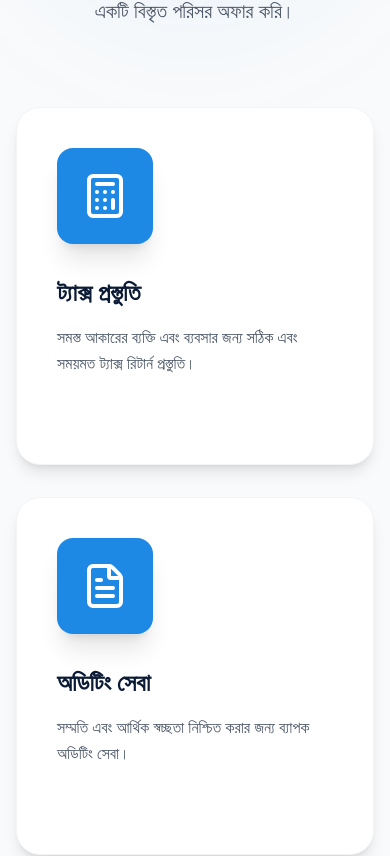
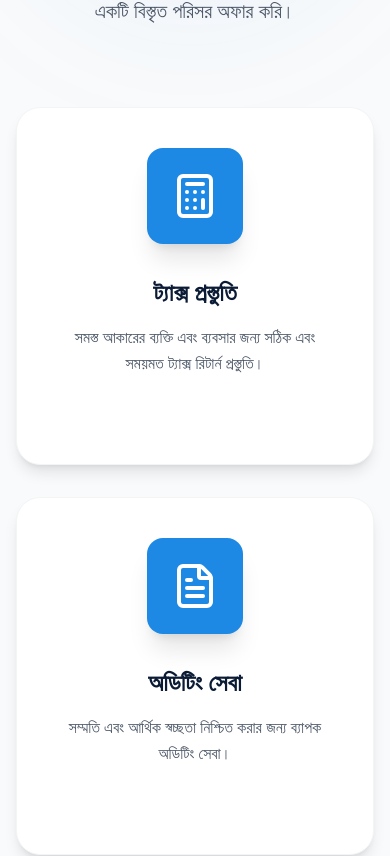
Before and after one commit to animeshkarmitun/anchorpoint-advising-website, a Next.js app: page / in a window 390 px wide. Shown: the part 2588-3444 px from the top of the page. Built offline with nearby package versions, Linux system fonts and the light colour scheme.

Commit message:
style: center service cards content on mobile view

```diff
--- a/src/components/Services.tsx
+++ b/src/components/Services.tsx
@@ -106,9 +106,9 @@ export default function Services() {
 
 
                             {/* Content */}
-                            <div className="relative z-10">
+                            <div className="relative z-10 text-center md:text-left">
                                 {/* Icon with Background */}
-                                <div className="w-24 h-24 bg-secondary rounded-2xl flex items-center justify-center mb-8 group-hover:scale-110 group-hover:rotate-6 transition-all duration-500 shadow-xl">
+                                <div className="w-24 h-24 bg-secondary rounded-2xl flex items-center justify-center mb-8 group-hover:scale-110 group-hover:rotate-6 transition-all duration-500 shadow-xl mx-auto md:mx-0">
                                     <div className="text-white">
                                         {service.icon}
                                     </div>
@@ -125,7 +125,7 @@ export default function Services() {
                                 </p>
 
                                 {/* Learn More Link */}
-                                <div className="flex items-center gap-2 text-secondary font-semibold opacity-0 group-hover:opacity-100 transition-opacity duration-300">
+                                <div className="flex items-center justify-center md:justify-start gap-2 text-secondary font-semibold opacity-0 group-hover:opacity-100 transition-opacity duration-300">
                                     <span>{t.learnMore}</span>
                                     <svg className="w-4 h-4 group-hover:translate-x-2 transition-transform" fill="none" stroke="currentColor" viewBox="0 0 24 24">
                                         <path strokeLinecap="round" strokeLinejoin="round" strokeWidth={2} d="M9 5l7 7-7 7" />
```
